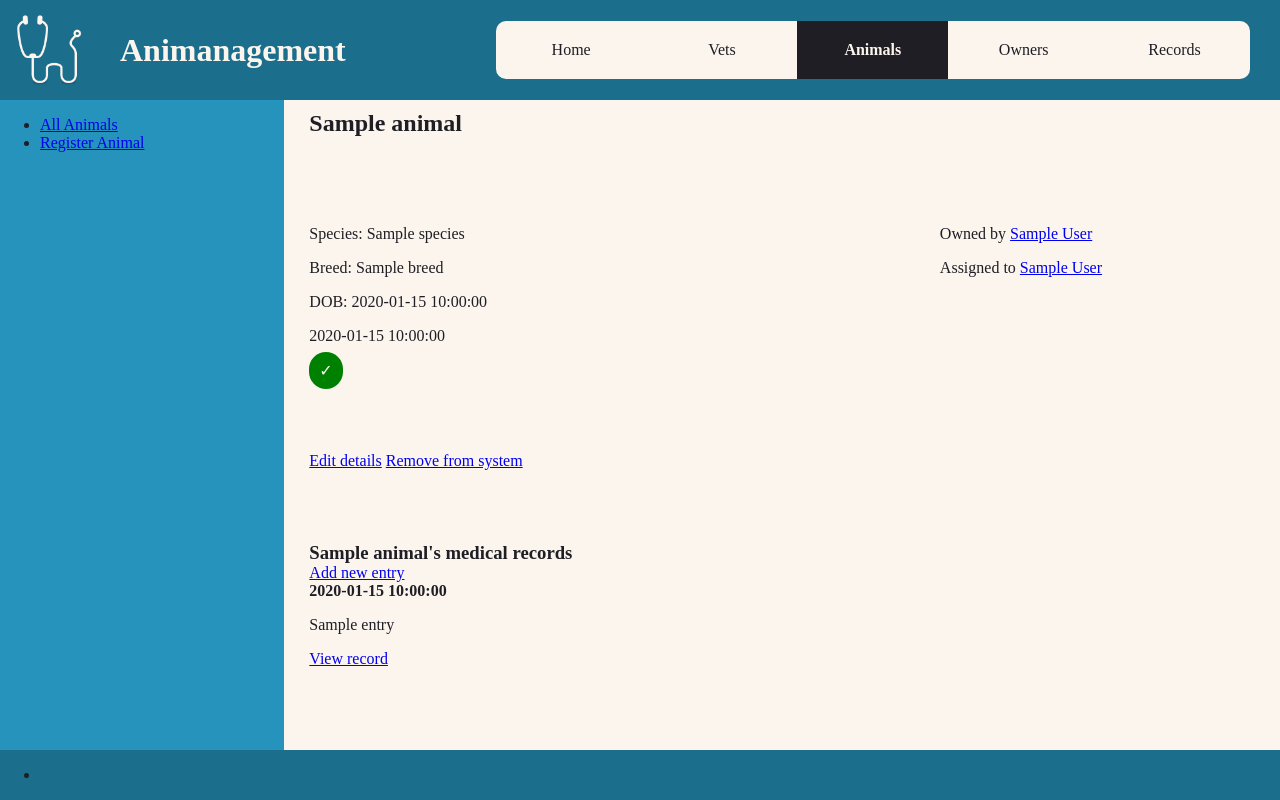
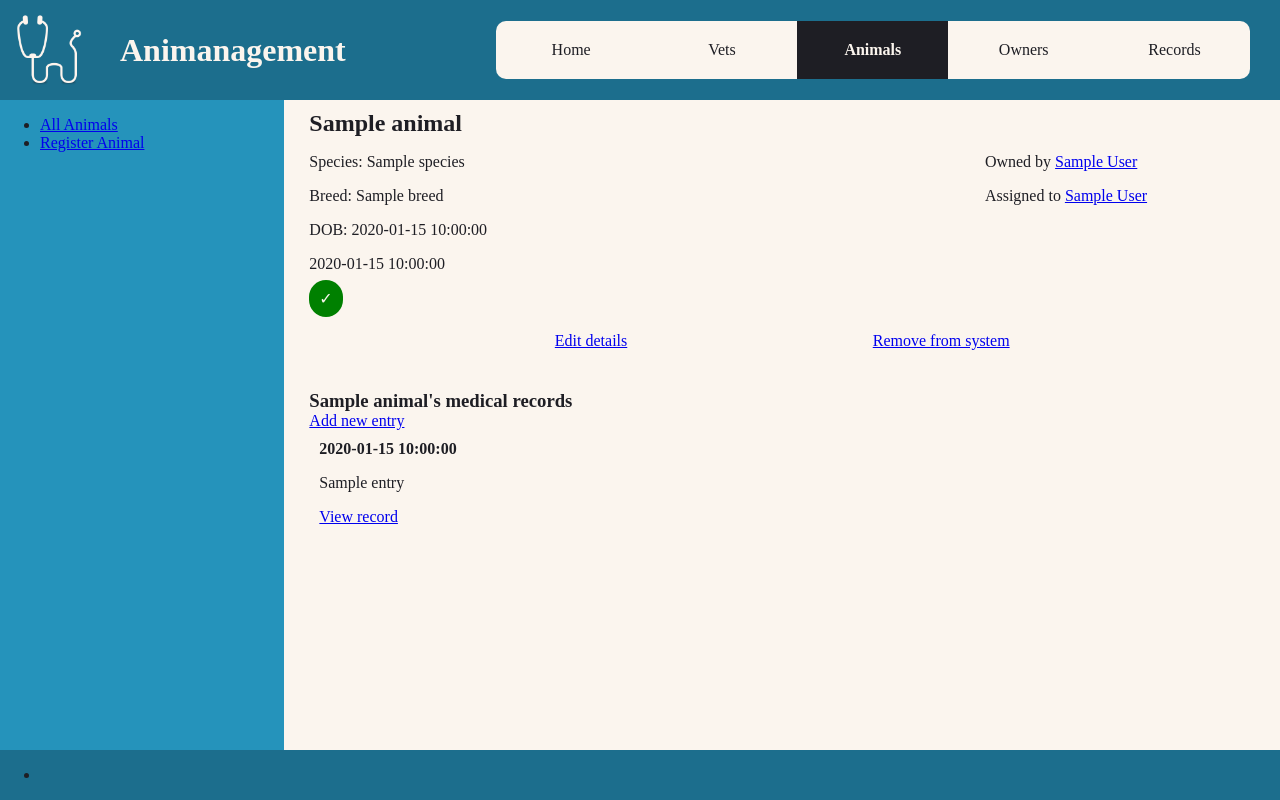
Before and after one commit to JnnyRdng/animanagement, a Flask app: page /animals/1 in a window 1280 px wide. Run offline with Flask 2, Linux system fonts and the light colour scheme; a database or web service that is not in the repository returns one stand-in record (values such as "Sample title"); some libraries are stand-ins or nearby versions; some web fonts are replaced.

Commit message:
better styling in animal show page

```diff
--- a/static/css/animals/show.css
+++ b/static/css/animals/show.css
@@ -3,7 +3,8 @@
     width: 95%;
     display: grid;
     grid-template-areas: "header header" "main aside" "footer footer" "section section";
-    grid-template-columns: 4fr 2fr;
+    grid-template-columns: 5fr 2fr;
+    grid-template-rows: auto 0.5fr auto 1fr;
 }
 
 .show-single>header {
@@ -20,8 +21,30 @@
 
 .show-single>footer {
     grid-area: footer;
+    display: flex;
+    flex-flow: row;
+    justify-content: space-evenly;
 }
 
-.show-single>section {
+#records {
     grid-area: section;
+    margin-top: 40px;
 }
+
+#records>article {
+    display: flex;
+    flex-flow: column;
+}
+
+#records>article>main {
+    display: grid;
+    grid-template-columns: 1fr 1fr;
+    gap: 40px 40px;
+    align-content: start;
+    align-items: start;
+    padding: 10px;
+}
+
+#records>article>main>section {
+    /* width: 40%; */
+}
--- a/templates/animals/edit.html
+++ b/templates/animals/edit.html
@@ -3,7 +3,8 @@
 
 {% block content %}
 <article class="edit">
-  <form action="/animals/{{ animal.id }}" method="post">
+  <a href="/animals/{{ animal.id }}">&lt; Back</a>
+  <form action="/animals/{{ animal.id }}" method="post" name="helloworld">
     <label for="name">Name:</label>
     <input type="text" name="name" placeholder="Name" required autofocus value="{{ animal.name }}">
 
--- a/templates/animals/new.html
+++ b/templates/animals/new.html
@@ -3,6 +3,7 @@
 
 {% block content %}
 <article class="edit">
+  <a href="/animals">&lt; Back</a>
   <form action="/animals" method="post">
     <label for="name">Name:</label>
     <input type="text" name="name" placeholder="Name" required autofocus>
--- a/templates/animals/show.html
+++ b/templates/animals/show.html
@@ -31,23 +31,34 @@
     <a href="/animals/{{animal.id}}/edit">Edit details</a>
     <a href="/animals/{{animal.id}}/delete">Remove from system</a>
   </footer>
-  <section>
+  <section id="records">
     {% if records|length > 0 %}
+    <article>
+      <header>
         <h3>{{animal.name}}'s medical records</h3>
         <a href="/records/new/{{ animal.id }}">Add new entry</a>
-    {% for record in records|sort(reverse=true, attribute="date") %}
+      </header>
+      <main>
+        {% for record in records|sort(reverse=false, attribute="date") %}
         <section>
           <h4>{{ record.date }}</h4>
           <p>{{ record.entry }}</p>
           <a href="/records/{{record.id}}">View record</a>
         </section>
         {% endfor %}
+      </main>
+    </article>
+
     {% else %}
-    <section>
+
+    <article>
+      <header>
         <h3>No medical records for {{animal.name}} right now</h3>
         <a href="/records/new/{{ animal.id }}">Add new entry</a>
-    </section>
+      </header>
+    </article>
     {% endif %}
+
   </section>
 </article>
 {% endblock content %}
```
Lines whose indentation alone changed are shown as unchanged.
